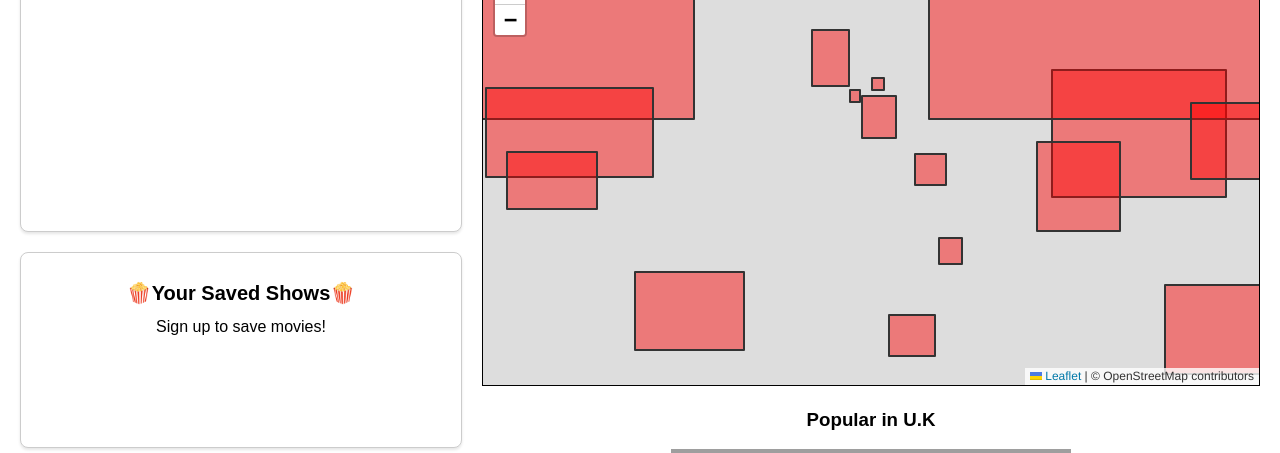
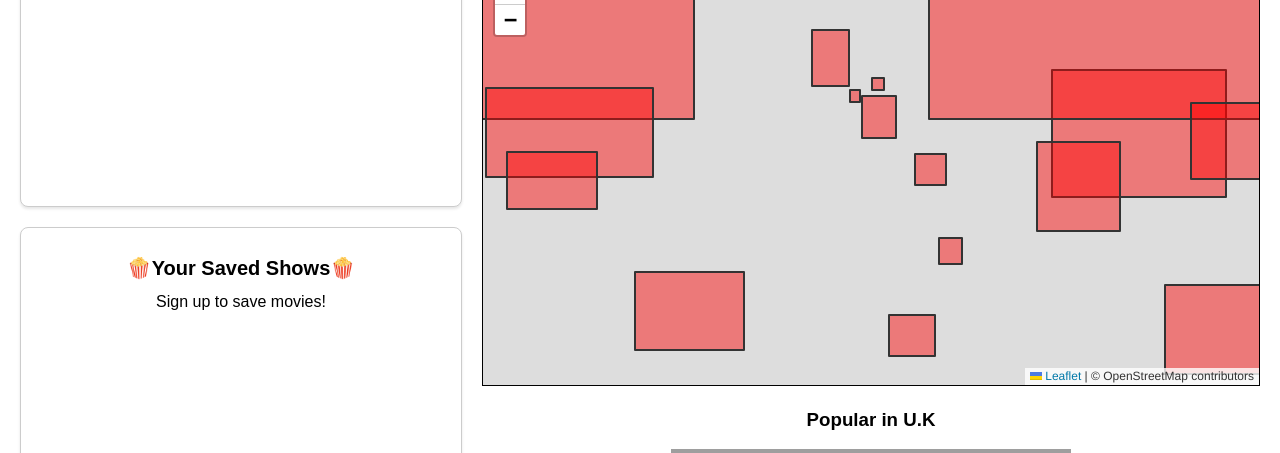
Before and after one commit to za-zeeshan-33/sseproject2, a Flask app: page / in a window 1280 px wide. Shown: the part 184-637 px from the top of the page. Run offline with Flask 3, Linux system fonts and the light colour scheme; grey boxes are pictures that could not be loaded.

Commit message:
styling changes

```diff
--- a/api/templates/country.html
+++ b/api/templates/country.html
@@ -59,7 +59,7 @@
                 shows.forEach(show => {
                     const box = document.createElement('div');
                     box.className = 'show-box';
-                    box.textContent = show;
+                    box.textContent = show + " ";
 
                     const favouriteButton = document.createElement('button');
 
--- a/api/templates/index.html
+++ b/api/templates/index.html
@@ -17,14 +17,14 @@
             <!-- Widget 1 -->
             <div class="widget-container">
                 <div class="widget">
-                    <iframe src="/widget1" style="height: 300px; width: 100%; border: none;"></iframe>
+                    <iframe src="/widget1" style="height: 275px; width: 100%; border: none;"></iframe>
                 </div>
             </div>
 
             <!-- Widget 2 -->
             <div class="widget-container">
                 <div class="widget">
-                    <iframe src="/widget2" style="height: 100%; width: 100%; border: none;"></iframe>
+                    <iframe src="/widget2" style="height: 200px; width: 100%; border: none;"></iframe>
                 </div>
             </div>
         </div>
--- a/api/templates/widget2.html
+++ b/api/templates/widget2.html
@@ -44,7 +44,7 @@
                         const list = document.createElement('ul');
                         favourites.forEach(item => {
                             const listItem = document.createElement('li');
-                            listItem.textContent = `${item.movie} - ${item.country}`; // Displaying both movie and country
+                            listItem.textContent = `${item.movie} - (${item.country}) `; // Displaying both movie and country
 
                             // Create unfavourite button
                             const unfavouriteButton = document.createElement('button');
```
